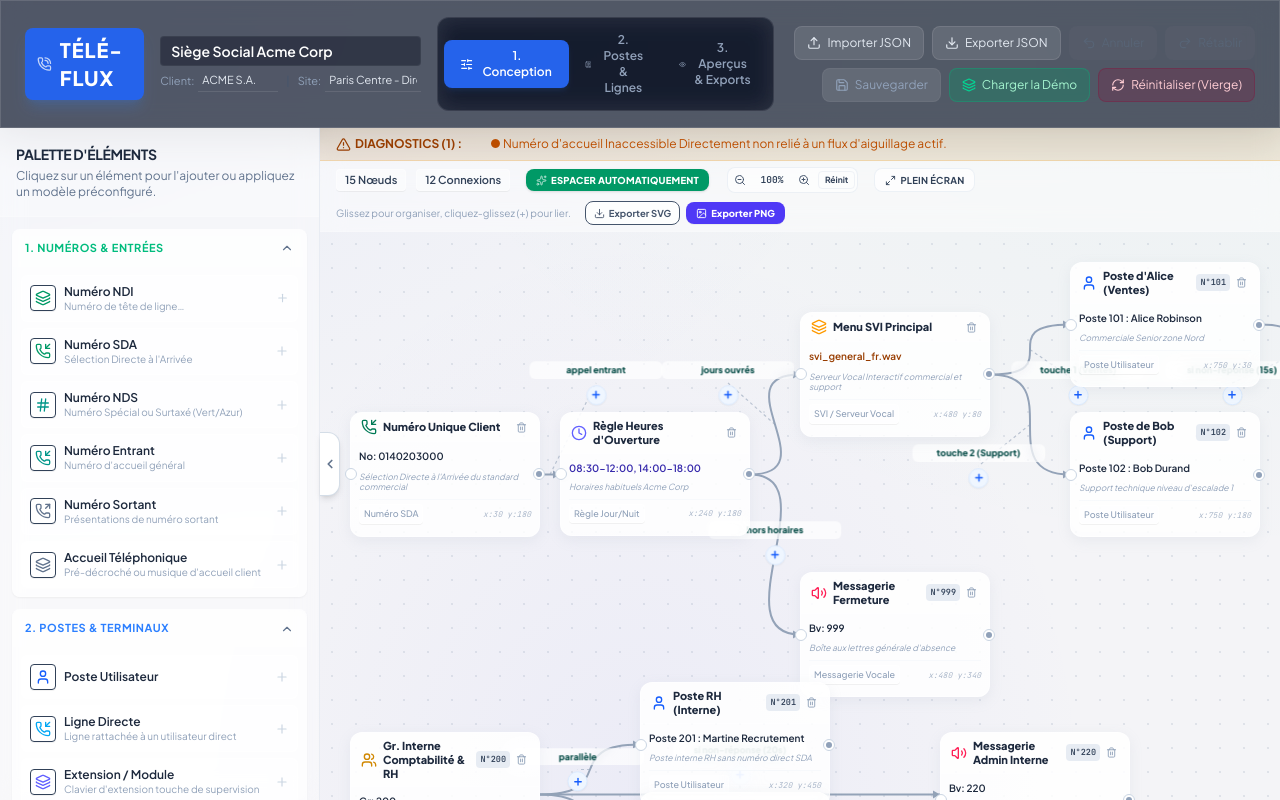
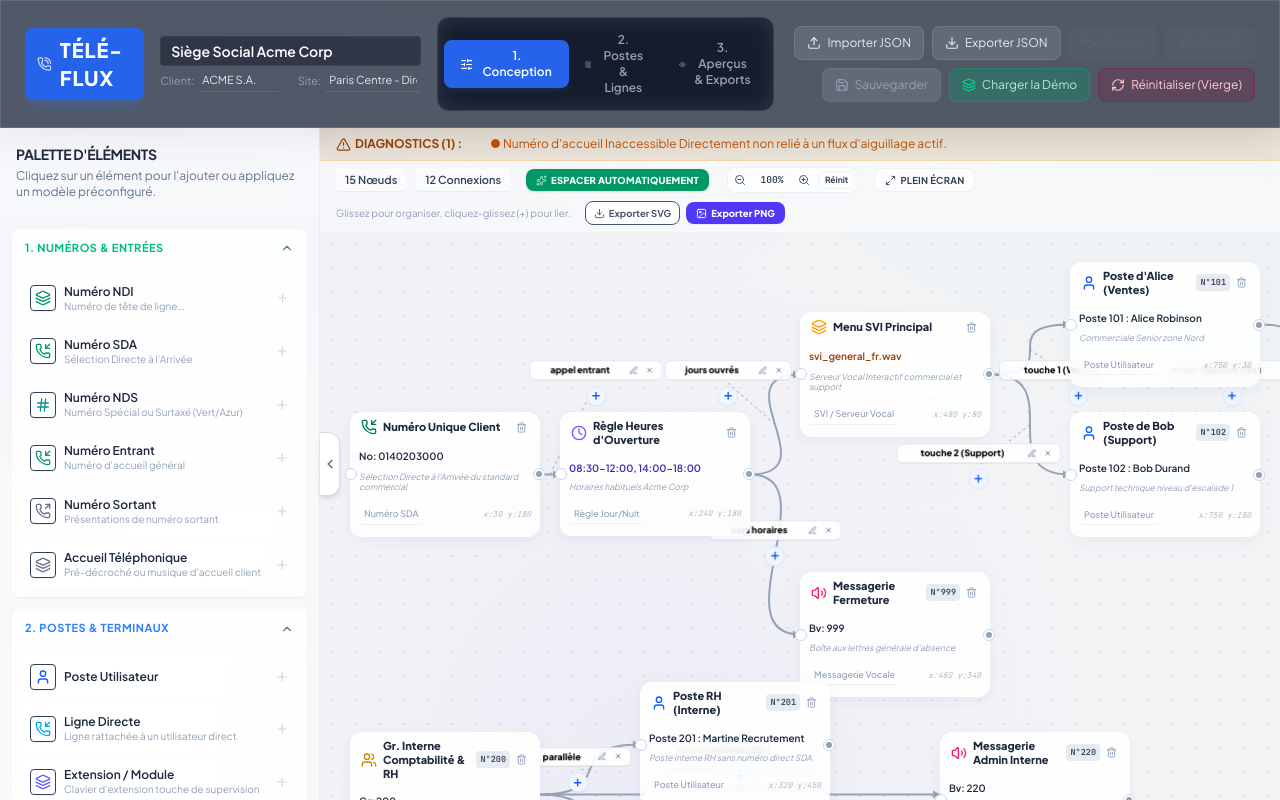
Before and after one commit to sannier3/TELE-FLUX, a React (Vite) app: page / in a window 1280 px wide. Built offline with nearby package versions, Linux system fonts and the light colour scheme.

Commit message:
feat: implement connection label editing
Add state management and update logic to support inline editing of individual connection labels within the workspace.

```diff
--- a/src/components/Workspace.tsx
+++ b/src/components/Workspace.tsx
@@ -28,7 +28,8 @@ import {
   Download,
   Image,
   Maximize2,
-  Minimize2
+  Minimize2,
+  Edit3
 } from 'lucide-react';
 import { CallNode, Connection, NodeType } from '../types';
 import { NODE_METADATA } from '../utils/templates';
@@ -80,6 +81,10 @@ export default function Workspace({
   const [drawingConnSourceId, setDrawingConnSourceId] = useState<string | null>(null);
   const [mousePos, setMousePos] = useState({ x: 0, y: 0 });
   const [zoom, setZoom] = useState<number>(1.0);
+
+  // States for custom connection label typing
+  const [editingLabel, setEditingLabel] = useState<{ connId: string; index: number } | null>(null);
+  const [tempLabelValue, setTempLabelValue] = useState("");
 
   // States for standard drag multiselect box (Windows style)
   const [selectionBoxStart, setSelectionBoxStart] = useState<{ x: number; y: number } | null>(null);
@@ -1498,21 +1503,28 @@ export default function Workspace({
             const currentLabels = conn.labels && conn.labels.length > 0 ? conn.labels : [conn.label];
 
             const handleUpdateLabelAt = (index: number, value: string) => {
-              const nextLabels = [...currentLabels];
+              let nextLabels = [...currentLabels];
               nextLabels[index] = value;
+              // Clean up any empty strings if there are multiple elements, to avoid empty pills alongside non-empty ones
+              if (nextLabels.length > 1) {
+                nextLabels = nextLabels.filter(lbl => lbl && lbl.trim() !== "");
+              }
+              onUpdateConnectionLabel(conn.id, nextLabels[0] || '', nextLabels);
+            };
+
+            const handleAddLabel = () => {
+              // If the current labels are just empty or single empty label, replace it
+              const hasActualLabels = currentLabels.some(lbl => lbl && lbl.trim() !== "");
+              const nextLabels = hasActualLabels ? [...currentLabels, 'touche 0'] : ['appel direct'];
               onUpdateConnectionLabel(conn.id, nextLabels[0], nextLabels);
             };
 
-            const handleAddLabel = () => {
-              const nextLabels = [...currentLabels, 'touche 0'];
-              onUpdateConnectionLabel(conn.id, nextLabels[0], nextLabels);
-            };
-
             const handleRemoveLabelAt = (index: number) => {
-              if (currentLabels.length <= 1) return;
               const nextLabels = currentLabels.filter((_, i) => i !== index);
-              onUpdateConnectionLabel(conn.id, nextLabels[0], nextLabels);
-            };
+              onUpdateConnectionLabel(conn.id, nextLabels[0] || '', nextLabels);
+            };
+
+            const hasVisibleLabels = currentLabels.some(lbl => lbl && lbl.trim() !== "");
 
             return (
               <div
@@ -1520,36 +1532,94 @@ export default function Workspace({
                 className="absolute transform -translate-x-1/2 -translate-y-1/2 z-20 flex flex-col items-center gap-1.5 text-[10px] text-slate-700 transition-all duration-200 select-none"
                 style={{ left: l.x, top: l.y }}
               >
-                {/* Horizontal list of active labels as light, pretty borderless pills */}
+                {hasVisibleLabels && (
                   <div className="flex flex-col gap-1 items-center">
-                  {currentLabels.map((lbl, idx) => (
-                    <div key={idx} className="flex items-center gap-0.5 bg-white/70 backdrop-blur-xs text-teal-900 rounded-md px-1.5 py-0.5 hover:bg-white/95 transition-all">
+                    {currentLabels.map((lbl, idx) => {
+                      if (!lbl || lbl.trim() === "") return null;
+
+                      const isEditingThis = editingLabel?.connId === conn.id && editingLabel?.index === idx;
+
+                      return (
+                        <div
+                          key={idx}
+                          className="flex items-center gap-1 bg-white/90 backdrop-blur-xs text-slate-900 rounded-md px-1.5 py-0.5 hover:bg-white transition-all shadow-2xs border border-slate-200"
+                        >
+                          {isEditingThis ? (
+                            <input
+                              type="text"
+                              value={tempLabelValue}
+                              autoFocus
+                              onChange={(e) => setTempLabelValue(e.target.value)}
+                              onBlur={() => {
+                                handleUpdateLabelAt(idx, tempLabelValue);
+                                setEditingLabel(null);
+                              }}
+                              onKeyDown={(e) => {
+                                if (e.key === 'Enter') {
+                                  handleUpdateLabelAt(idx, tempLabelValue);
+                                  setEditingLabel(null);
+                                } else if (e.key === 'Escape') {
+                                  setEditingLabel(null);
+                                }
+                              }}
+                              className="bg-white border border-blue-500 rounded px-1 py-0.5 text-[9px] font-bold text-black outline-none text-center transition-all"
+                              style={{ width: `${Math.max(3, tempLabelValue.length + 1.5)}ch`, minWidth: '3rem' }}
+                              placeholder="Saisir..."
+                              id={`input-label-${conn.id}-${idx}`}
+                            />
+                          ) : (
+                            <>
                               <select
                                 value={lbl}
-                        onChange={(e) => handleUpdateLabelAt(idx, e.target.value)}
-                        className="bg-transparent border-none font-extrabold text-[9px] text-teal-850 focus:outline-none cursor-pointer text-center px-1 appearance-none"
+                                onChange={(e) => {
+                                  if (e.target.value === '__custom__') {
+                                    setEditingLabel({ connId: conn.id, index: idx });
+                                    setTempLabelValue(lbl);
+                                  } else {
+                                    handleUpdateLabelAt(idx, e.target.value);
+                                  }
+                                }}
+                                className="bg-transparent border-none font-extrabold text-[9px] text-black focus:outline-none cursor-pointer text-center px-0.5 appearance-none"
+                                style={{ width: `${Math.max(1.5, lbl.length + 0.8)}ch`, minWidth: '1.2rem', maxWidth: '22rem' }}
                                 id={`select-label-${conn.id}-${idx}`}
                               >
+                                <option value="">(Sans étiquette)</option>
                                 {CONNECTION_LABEL_PRESETS.map((p, i) => (
-                          <option key={i} value={p}>{p}</option>
+                                  p && <option key={i} value={p}>{p}</option>
                                 ))}
-                        {!CONNECTION_LABEL_PRESETS.includes(lbl) && (
+                                {!CONNECTION_LABEL_PRESETS.includes(lbl) && lbl && (
                                   <option value={lbl}>{lbl}</option>
                                 )}
+                                <option value="__custom__">✍️ Saisir un texte...</option>
                               </select>
 
-                      {currentLabels.length > 1 && (
+                              <button
+                                onClick={() => {
+                                  setEditingLabel({ connId: conn.id, index: idx });
+                                  setTempLabelValue(lbl);
+                                }}
+                                className="text-slate-500 hover:text-blue-600 p-0.5 rounded-full hover:bg-blue-50 transition-colors shrink-0 cursor-pointer"
+                                title="Modifier le libellé (saisir une valeur)"
+                                id={`edit-label-btn-${conn.id}-${idx}`}
+                              >
+                                <Edit3 size={8} strokeWidth={2.5} />
+                              </button>
+                            </>
+                          )}
+
                           <button
                             onClick={() => handleRemoveLabelAt(idx)}
-                          className="text-teal-650 hover:text-red-500 p-0.5 rounded-full hover:bg-red-50 transition-colors shrink-0 cursor-pointer"
+                            className="text-slate-500 hover:text-red-500 p-0.5 rounded-full hover:bg-red-50 transition-colors shrink-0 cursor-pointer"
                             title="Supprimer ce libellé"
+                            id={`remove-label-btn-${conn.id}-${idx}`}
                           >
                             <X size={8} strokeWidth={2.5} />
                           </button>
-                      )}
-                    </div>
-                  ))}
-                </div>
+                        </div>
+                      );
+                    })}
+                  </div>
+                )}
 
                 {/* Centered minimal + button to add option */}
                 <button
```
Lines whose indentation alone changed are shown as unchanged.
